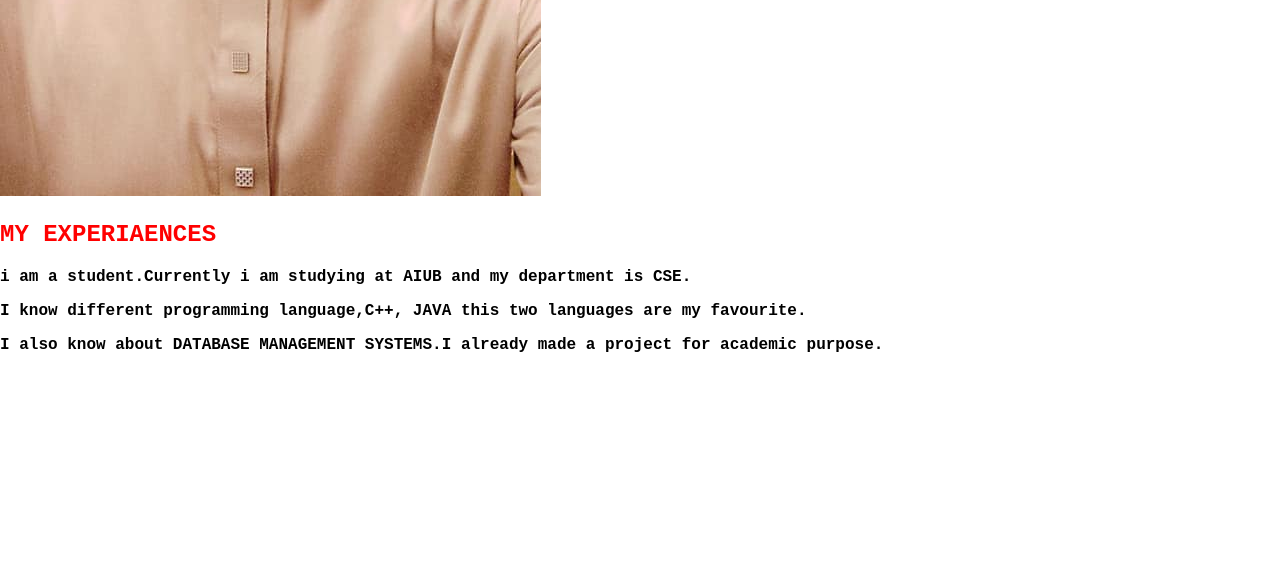
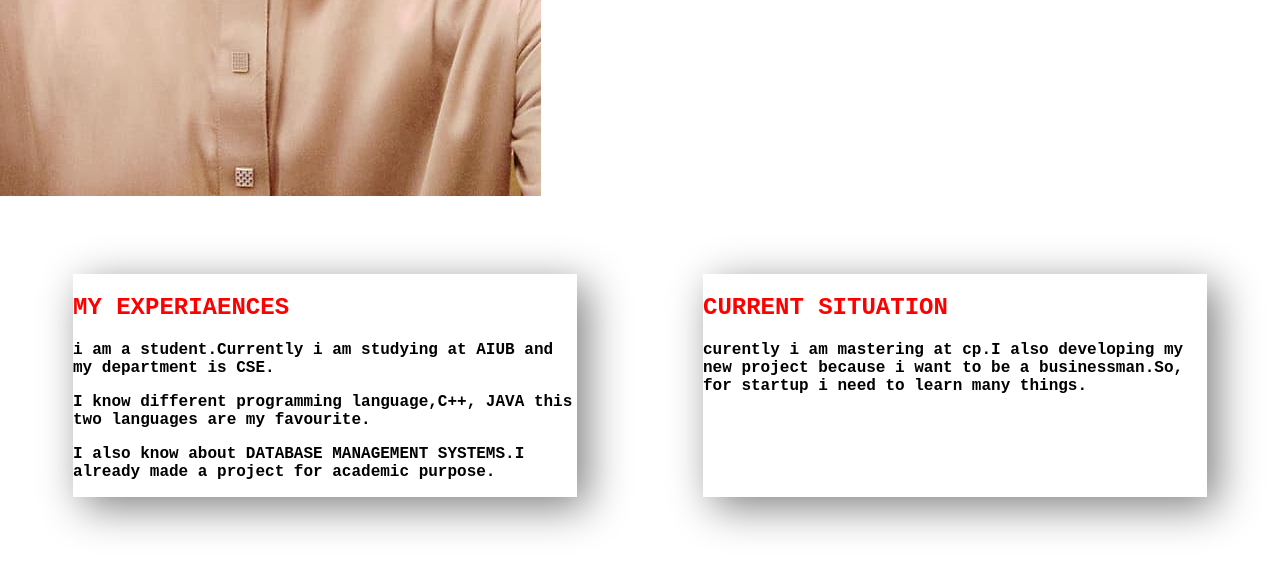
Before and after one commit to Abirrahman2/Web-development-repo, a PHP site: page /practice.html in a window 1280 px wide. Shown: the part 1385-1955 px from the top of the page. Before the commit the page ends 1737 px from the top, so only its background shows below. Run offline with PHP 8.4, Linux system fonts and the light colour scheme.

Commit message:
shadow added

```diff
--- a/Style.css
+++ b/Style.css
@@ -54,5 +54,14 @@ body{
     font-weight: 800;
 }
 .MAIN2{
-    margin: 0px;
+    margin: 10px;
+    display: flex;
+
+
 }
+.change{
+    box-shadow: 10px 10px 40px gray;
+    width:50%;
+    margin:5%;
+
+}
--- a/practice.html
+++ b/practice.html
@@ -29,12 +29,16 @@
     </div>
     </section>
     <section class="MAIN2">
-        <div>
+        <div class="change">
             <h1>MY EXPERIAENCES</h1>
             <p>i am a student.Currently i am studying at AIUB and my department is CSE.</p>
             <p>I know different programming language,C++, JAVA this two languages are my favourite.</p>
             <p>I also know about DATABASE MANAGEMENT SYSTEMS.I already made a project for academic purpose.</p>
         </div>
+        <div class="change">
+            <h1>CURRENT SITUATION</h1>
+            <p>curently i am mastering at cp.I also developing my new project because i want to be a businessman.So, for startup i need to learn many things.</p>
+        </div>
     </section>
 </body>
 </html>
```
